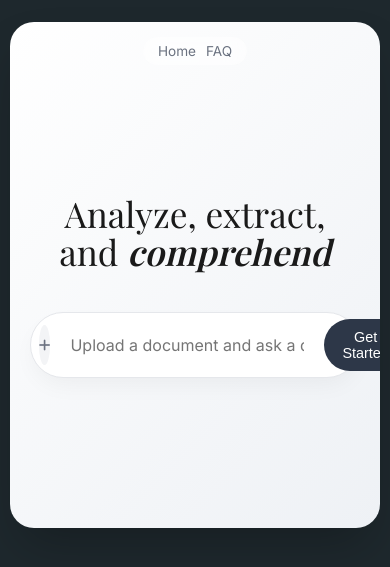
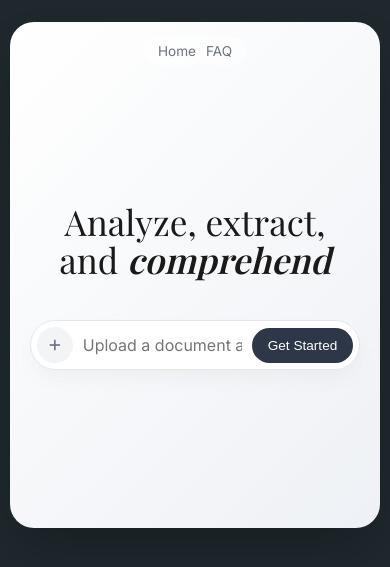
Before and after one commit to SnehaMs325/BCTproject2, a Django app: page / in a window 390 px wide. Shown: the part 147-714 px from the top of the page. Run offline with Django 5.2, Linux system fonts and the light colour scheme; some web fonts are replaced.

Commit message:
ui fixed pt 2

```diff
--- a/assistant/templates/assistant/index.html
+++ b/assistant/templates/assistant/index.html
@@ -320,8 +320,8 @@
         @keyframes spin { 100% { transform: rotate(360deg); } }
 
         /* --- MOBILE RESPONSIVENESS --- */
+/* --- MOBILE RESPONSIVENESS --- */
 @media (max-width: 768px) {
-    /* 1. Make the main card take up more screen on phones */
     .main-card {
         width: 95%;
     }
@@ -331,12 +331,10 @@
         height: 92vh;
     }
 
-    /* 2. Shrink the massive hero title */
     .hero-title {
         font-size: 2.2rem;
     }
 
-    /* 3. Reduce the heavy padding inside the chat area */
     .chat-window {
         padding: 15px 15px;
         gap: 15px;
@@ -346,14 +344,12 @@
         padding: 10px 15px 20px;
     }
 
-    /* 4. Let chat bubbles stretch wider on small screens */
     .chat-bubble {
         max-width: 90%;
         padding: 12px 16px;
         font-size: 0.9rem;
     }
 
-    /* 5. Compact the top navigation */
     .top-nav {
         padding: 15px;
     }
@@ -363,14 +359,27 @@
         padding: 6px 15px;
     }
 
-    /* 6. Compact the input bar and button */
+    /* Fixed Input Bar Alignment */
     .input-bar {
-        padding: 6px 8px;
+        padding: 6px;
+    }
+
+    .attach-btn {
+        width: 36px;
+        height: 36px;
+        flex-shrink: 0; /* Prevents the plus button from squishing */
+    }
+
+    .input-bar input[type="text"] {
+        padding: 0 10px;
+        min-width: 0; /* Allows the input field to shrink properly */
     }
 
     .start-btn {
-        padding: 10px 18px;
-        font-size: 0.9rem;
+        padding: 10px 16px;
+        font-size: 0.85rem;
+        flex-shrink: 0; /* Prevents the button from being crushed */
+        white-space: nowrap; /* Prevents "Get Started" from breaking into two lines */
     }
 }
     </style>
```
